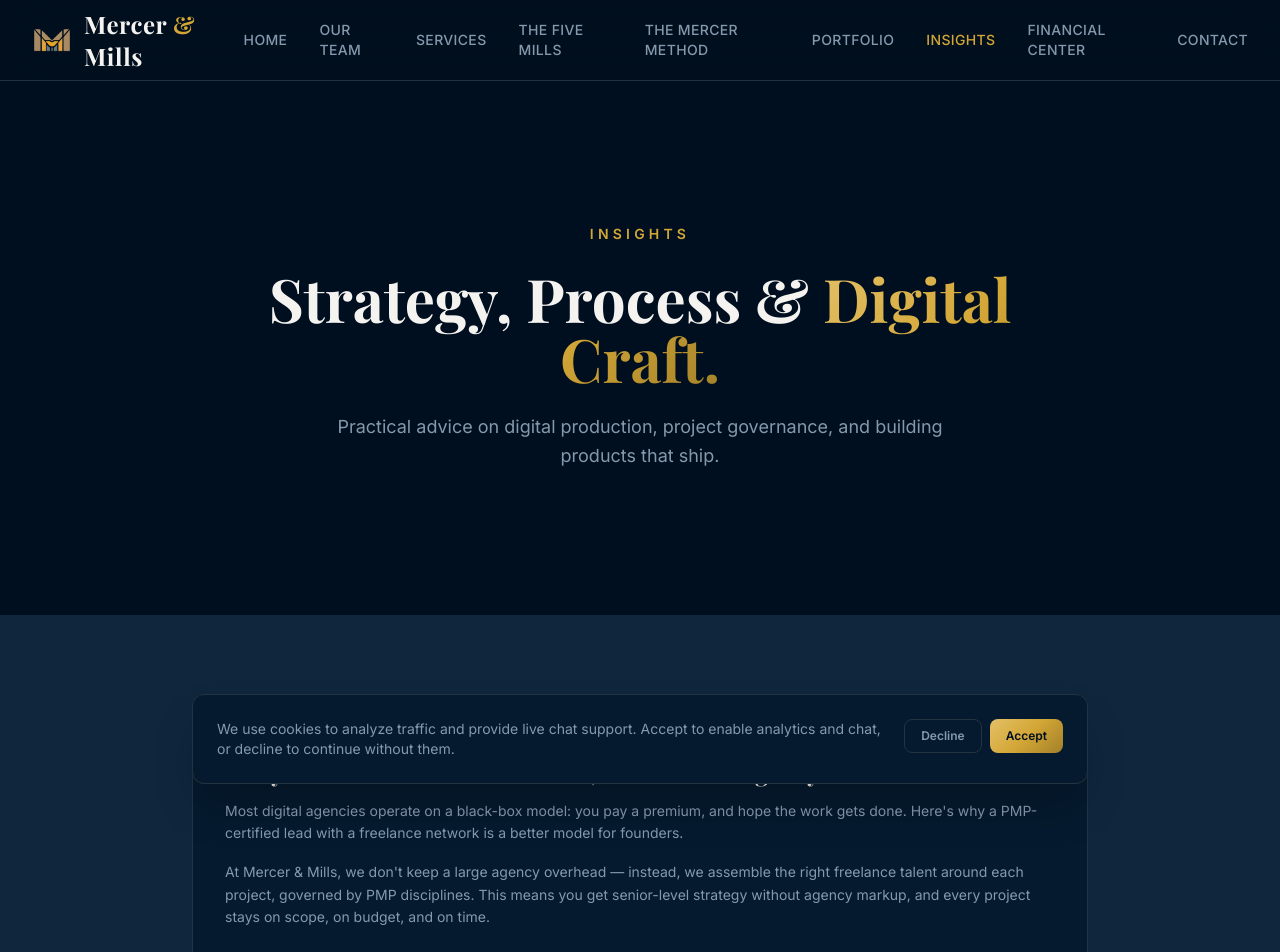
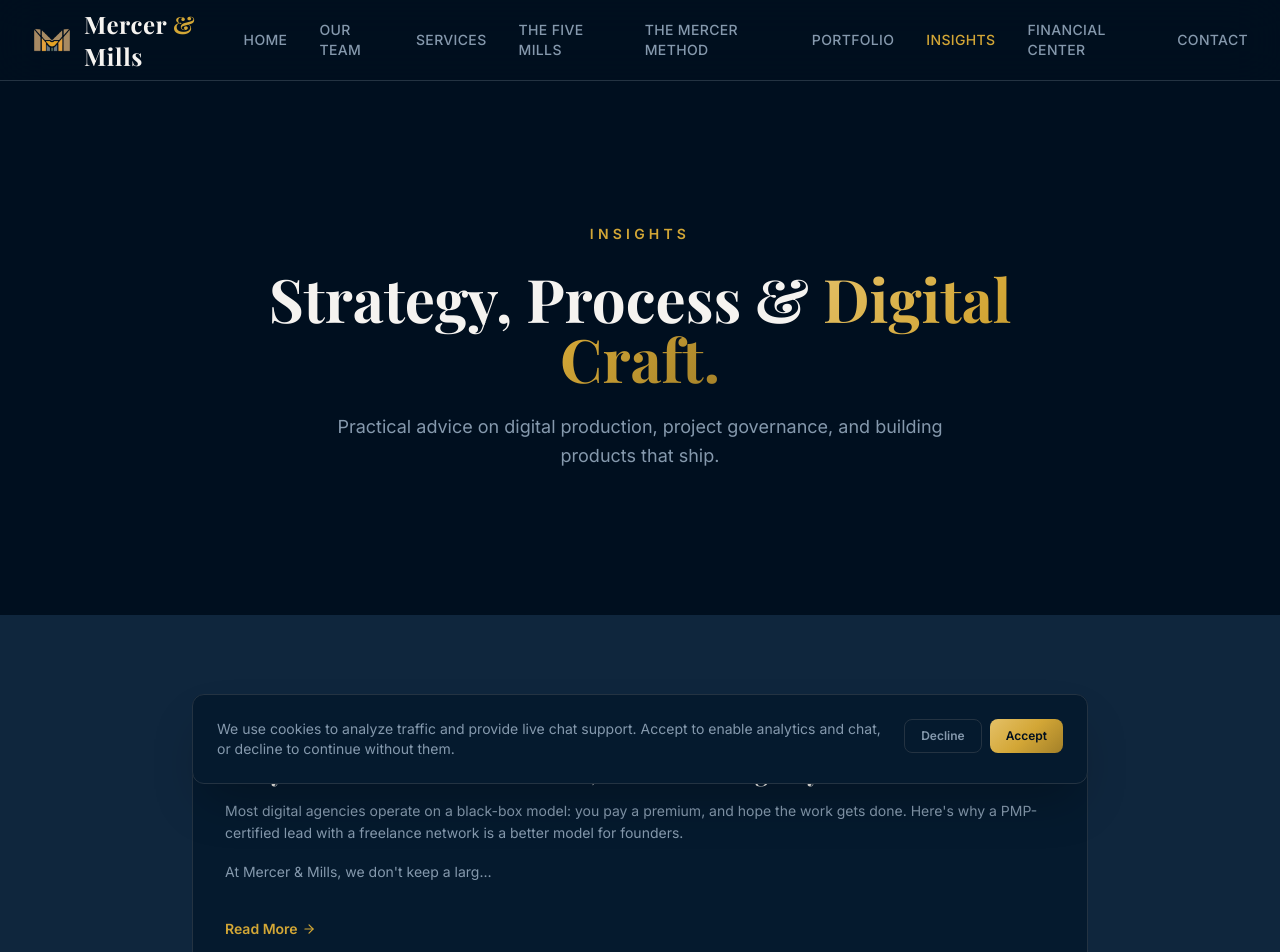
Before and after one commit to getmorefromlife/mercer-mills-craft-main, a React (Vite) app: page /insights in a window 1280 px wide. Shown: the top 952 px of the page. Built offline with nearby package versions, Linux system fonts and the light colour scheme; the HTML template or start-up script is replaced by a standard one; a web font is replaced by a local one.

Commit message:
Add blog detail page with truncated listing and Read More

```diff
--- a/src/App.tsx
+++ b/src/App.tsx
@@ -26,6 +26,7 @@
 const FinancialCenter = lazy(() => import("./pages/FinancialCenter"));
 const Contact = lazy(() => import("./pages/Contact"));
 const Insights = lazy(() => import("./pages/Insights"));
+const BlogPost = lazy(() => import("./pages/BlogPost"));
 const NotFound = lazy(() => import("./pages/NotFound"));
 
 const queryClient = new QueryClient();
@@ -63,6 +64,7 @@
               <Route path="/financial-center" element={<FinancialCenter />} />
               <Route path="/contact" element={<Contact />} />
               <Route path="/insights" element={<Insights />} />
+              <Route path="/insights/:slug" element={<BlogPost />} />
               <Route path="*" element={<NotFound />} />
             </Routes>
           </Suspense>
--- /dev/null
+++ b/src/lib/posts.ts
@@ -0,0 +1,48 @@
+import { marked } from "marked";
+
+export interface Post {
+  slug: string;
+  date: string;
+  readTime: string;
+  title: string;
+  excerpt: string;
+  tags: string[];
+  bodyHtml: string;
+}
+
+function parseFrontmatter(raw: string): { data: Record<string, unknown>; content: string } {
+  const data: Record<string, unknown> = {};
+  const match = raw.match(/^---\n([\s\S]*?)\n---\n([\s\S]*)$/);
+  if (!match) return { data, content: raw.trim() };
+  const lines = match[1].split("\n");
+  let currentKey = "";
+  for (const line of lines) {
+    const arrMatch = line.match(/^\s*-\s*(.+)$/);
+    const keyMatch = line.match(/^(\w+):\s*(.+)$/);
+    if (arrMatch && currentKey && Array.isArray(data[currentKey])) {
+      (data[currentKey] as string[]).push(arrMatch[1].trim());
+    } else if (keyMatch) {
+      currentKey = keyMatch[1];
+      data[currentKey] = keyMatch[2].trim();
+    }
+  }
+  return { data, content: match[2].trim() };
+}
+
+const rawPosts = import.meta.glob("/content/posts/*.md", { query: "?raw", import: "default", eager: true }) as Record<string, string>;
+
+export const posts: Post[] = Object.entries(rawPosts).map(([path, raw]) => {
+  const slug = path.replace("/content/posts/", "").replace(/\.md$/, "");
+  const { data, content } = parseFrontmatter(raw);
+  return {
+    slug,
+    date: (data.date as string) || "",
+    readTime: (data.readTime as string) || "",
+    title: (data.title as string) || "",
+    excerpt: content.split("\n\n")[0].replace(/[#*`_~>\[\]()]/g, "").trim(),
+    tags: (data.tags as string[]) || [],
+    bodyHtml: marked.parse(content) as string,
+  };
+}).sort((a, b) => new Date(b.date).getTime() - new Date(a.date).getTime());
+
+export const postsBySlug = Object.fromEntries(posts.map((p) => [p.slug, p]));
--- /dev/null
+++ b/src/pages/BlogPost.tsx
@@ -0,0 +1,90 @@
+import { Helmet } from "react-helmet-async";
+import { useParams, Link } from "react-router-dom";
+import { motion } from "framer-motion";
+import { Calendar, Clock, ArrowLeft, ArrowRight } from "lucide-react";
+import { Button } from "@/components/ui/button";
+import { postsBySlug } from "@/lib/posts";
+
+const BlogPost = () => {
+  const { slug } = useParams<{ slug: string }>();
+  const post = slug ? postsBySlug[slug] : undefined;
+
+  if (!post) {
+    return (
+      <section className="py-24">
+        <div className="container text-center">
+          <h1 className="font-serif text-4xl font-bold mb-4">Post Not Found</h1>
+          <p className="text-muted-foreground mb-6">This blog post doesn't exist or may have been removed.</p>
+          <Link to="/insights">
+            <Button variant="outline" className="inline-flex items-center gap-2">
+              <ArrowLeft className="h-4 w-4" /> Back to Insights
+            </Button>
+          </Link>
+        </div>
+      </section>
+    );
+  }
+
+  return (
+    <>
+      <Helmet>
+        <title>{post.title} | Mercer &amp; Mills</title>
+        <meta name="description" content={post.excerpt} />
+      </Helmet>
+      <section className="py-28 md:py-36">
+        <div className="container">
+          <motion.div
+            initial={{ opacity: 0, y: 20 }}
+            animate={{ opacity: 1, y: 0 }}
+            transition={{ duration: 0.5 }}
+            className="max-w-3xl mx-auto"
+          >
+            <Link to="/insights" className="inline-flex items-center gap-1.5 text-sm text-muted-foreground hover:text-primary transition-colors mb-8 font-body">
+              <ArrowLeft className="h-4 w-4" /> Back to Insights
+            </Link>
+            <div className="flex flex-wrap items-center gap-4 text-xs text-muted-foreground mb-4">
+              <span className="flex items-center gap-1.5"><Calendar className="h-3.5 w-3.5" /> {post.date}</span>
+              <span className="flex items-center gap-1.5"><Clock className="h-3.5 w-3.5" /> {post.readTime}</span>
+            </div>
+            <h1 className="font-serif text-3xl md:text-4xl lg:text-5xl font-bold leading-[1.15] mb-8">
+              {post.title}
+            </h1>
+            <div className="flex flex-wrap gap-2 mb-10">
+              {post.tags.map((tag) => (
+                <span key={tag} className="px-2.5 py-1 border border-primary/30 rounded text-[10px] font-body font-semibold text-primary uppercase tracking-wider">
+                  {tag}
+                </span>
+              ))}
+            </div>
+            <div className="prose prose-invert prose-lg max-w-none" dangerouslySetInnerHTML={{ __html: post.bodyHtml }} />
+          </motion.div>
+        </div>
+      </section>
+
+      <section className="py-24">
+        <div className="container">
+          <div className="bg-midnight-gradient border border-border rounded-2xl p-12 md:p-20 text-center shadow-gold-lg max-w-4xl mx-auto">
+            <h2 className="font-serif text-3xl md:text-4xl font-bold mb-4">Let's Build Something</h2>
+            <p className="text-muted-foreground text-lg max-w-2xl mx-auto mb-8">
+              Strategy is only useful when it ships. Book a free 20-minute call and let's talk about your project.
+            </p>
+            <div className="flex flex-wrap justify-center gap-4">
+              <a href="https://calendly.com/getmorefromlife-uju2/20-min-strategy-call-m-m" target="_blank" rel="noopener noreferrer">
+                <Button size="lg" className="bg-gold-gradient text-primary-foreground font-body font-semibold tracking-wide px-10 py-6 text-base hover:opacity-90 transition-opacity">
+                  Book a 20-Minute Strategy Call <ArrowRight className="ml-2 h-5 w-5" />
+                </Button>
+              </a>
+              <Link to="/services">
+                <Button variant="outline" size="lg" className="border-primary/40 text-primary font-body font-semibold tracking-wide px-10 py-6 text-base hover:bg-primary/10">
+                  View Services
+                </Button>
+              </Link>
+            </div>
+          </div>
+        </div>
+      </section>
+    </>
+  );
+};
+
+export default BlogPost;
--- a/src/pages/Insights.tsx
+++ b/src/pages/Insights.tsx
@@ -4,48 +4,16 @@
 import { Link } from "react-router-dom";
 import { Button } from "@/components/ui/button";
 import SectionHeading from "@/components/SectionHeading";
-import { marked } from "marked";
+import { posts } from "@/lib/posts";
 
-interface Post {
-  date: string;
-  readTime: string;
-  title: string;
-  excerpt: string;
-  tags: string[];
-  bodyHtml: string;
+const TRUNCATE_LENGTH = 250;
+const TRUNCATE_HTML_LENGTH = 400;
+
+function truncateHtml(html: string): string | null {
+  if (html.length <= TRUNCATE_HTML_LENGTH) return null;
+  const truncated = html.slice(0, TRUNCATE_LENGTH) + "…";
+  return truncated;
 }
-
-function parseFrontmatter(raw: string): { data: Record<string, unknown>; content: string } {
-  const data: Record<string, unknown> = {};
-  const match = raw.match(/^---\n([\s\S]*?)\n---\n([\s\S]*)$/);
-  if (!match) return { data, content: raw.trim() };
-  const lines = match[1].split("\n");
-  let currentKey = "";
-  for (const line of lines) {
-    const arrMatch = line.match(/^\s*-\s*(.+)$/);
-    const keyMatch = line.match(/^(\w+):\s*(.+)$/);
-    if (arrMatch && currentKey && Array.isArray(data[currentKey])) {
-      (data[currentKey] as string[]).push(arrMatch[1].trim());
-    } else if (keyMatch) {
-      currentKey = keyMatch[1];
-      data[currentKey] = keyMatch[2].trim();
-    }
-  }
-  return { data, content: match[2].trim() };
-}
-
-const rawPosts = import.meta.glob("/content/posts/*.md", { query: "?raw", import: "default", eager: true }) as Record<string, string>;
-const posts: Post[] = Object.values(rawPosts).map((raw) => {
-  const { data, content } = parseFrontmatter(raw);
-  return {
-    date: (data.date as string) || "",
-    readTime: (data.readTime as string) || "",
-    title: (data.title as string) || "",
-    excerpt: content.split("\n\n")[0].replace(/[#*`_~>\[\]()]/g, "").trim(),
-    tags: (data.tags as string[]) || [],
-    bodyHtml: marked.parse(content) as string,
-  };
-}).sort((a, b) => new Date(b.date).getTime() - new Date(a.date).getTime());
 
 const Insights = () => {
   return (
@@ -77,7 +45,9 @@
       <section className="py-20 bg-secondary">
         <div className="container">
           <div className="max-w-4xl mx-auto space-y-8">
-            {posts.map((post, i) => (
+            {posts.map((post, i) => {
+              const truncated = truncateHtml(post.bodyHtml);
+              return (
                 <motion.article
                   key={post.title}
                   initial={{ opacity: 0, y: 20 }}
@@ -95,7 +65,7 @@
                     </span>
                   </div>
                   <h2 className="font-serif text-2xl font-bold mb-3">{post.title}</h2>
-                <div className="text-muted-foreground text-sm leading-relaxed mb-4 prose prose-invert prose-sm max-w-none" dangerouslySetInnerHTML={{ __html: post.bodyHtml }} />
+                  <div className="text-muted-foreground text-sm leading-relaxed mb-4 prose prose-invert prose-sm max-w-none" dangerouslySetInnerHTML={{ __html: truncated ?? post.bodyHtml }} />
                   <div className="flex flex-wrap gap-2 mb-4">
                     {post.tags.map((tag) => (
                       <span key={tag} className="px-2.5 py-1 border border-primary/30 rounded text-[10px] font-body font-semibold text-primary uppercase tracking-wider">
@@ -103,11 +73,14 @@
                       </span>
                     ))}
                   </div>
-                <button className="text-primary text-sm font-body font-semibold hover:underline inline-flex items-center gap-1">
+                  {truncated && (
+                    <Link to={`/insights/${post.slug}`} className="text-primary text-sm font-body font-semibold hover:underline inline-flex items-center gap-1">
                       Read More <ArrowRight className="h-3.5 w-3.5" />
-                </button>
+                    </Link>
+                  )}
                 </motion.article>
-            ))}
+              );
+            })}
           </div>
         </div>
       </section>
```
Lines whose indentation alone changed are shown as unchanged.
